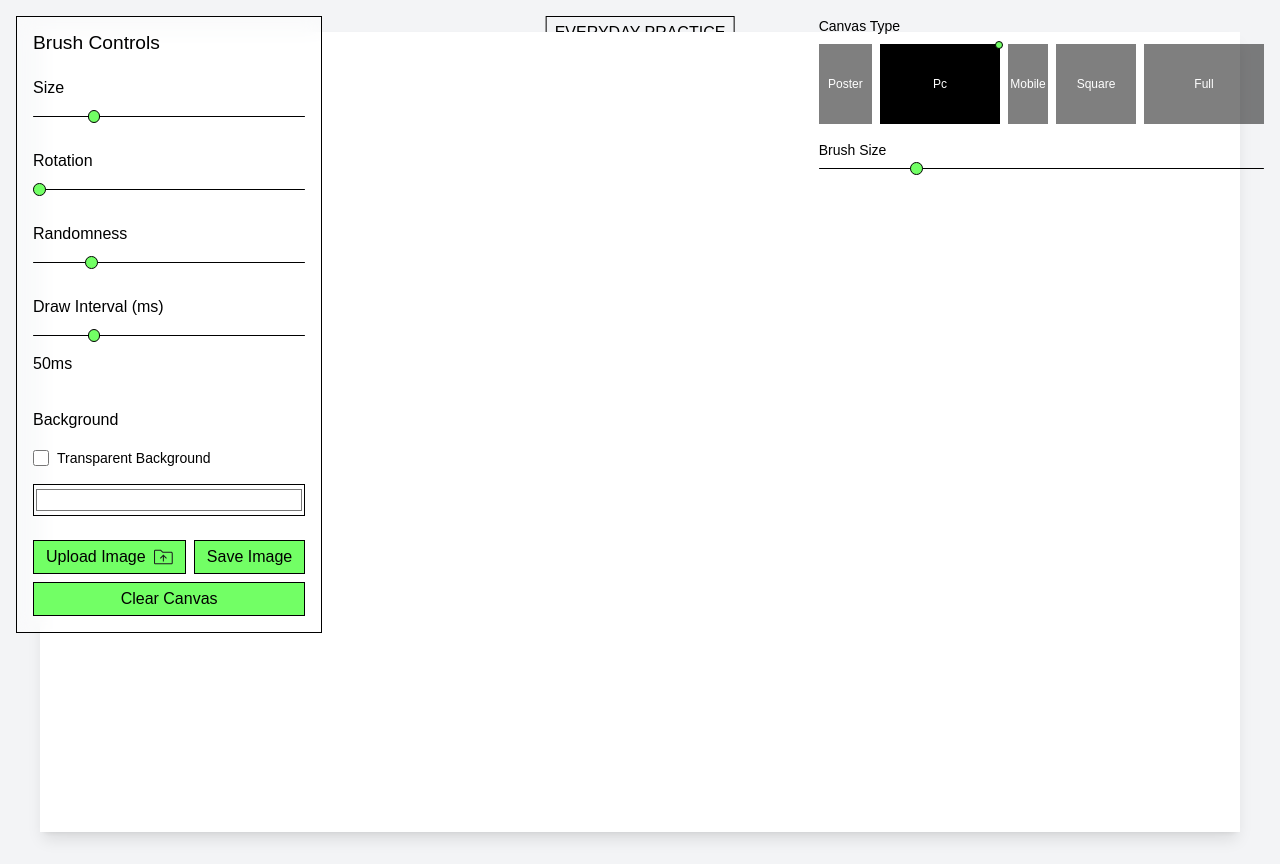
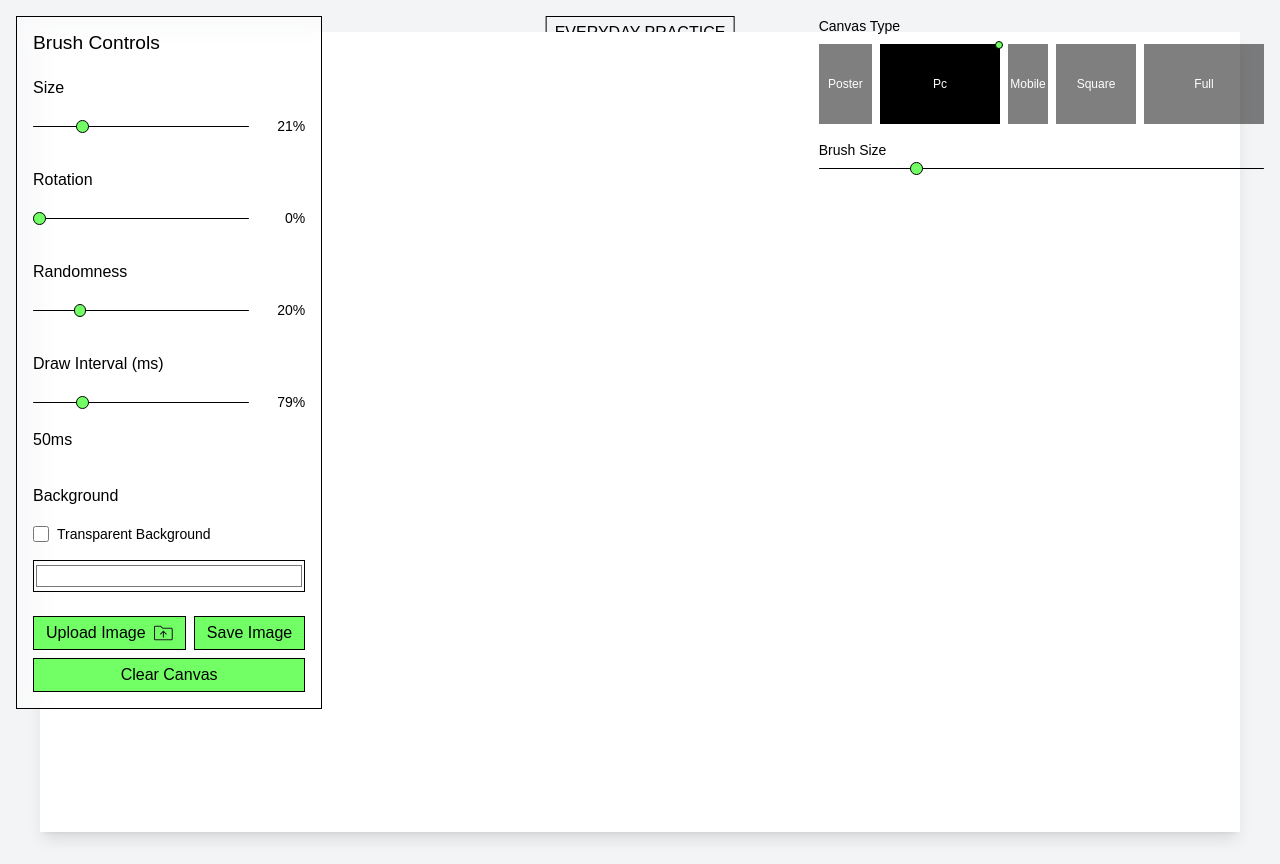
Before and after one commit to shinnjiwoong/EO-prototype, a Next.js app: page / in a window 1280 px wide. Built offline with nearby package versions, Linux system fonts and the light colour scheme.

Commit message:
mod: 바 옆에 숫자 표시

```diff
--- a/app/brushSection/ControlPanel.tsx
+++ b/app/brushSection/ControlPanel.tsx
@@ -81,18 +81,24 @@ export default function ControlPanel({
             <div className="flex flex-col gap-8">
                 <div className="flex flex-col gap-4 w-full">
                     <label className="text-black">Size</label>
+                    <div className="flex items-center gap-2">
                         <input
                             type="range"
                             min={10}
                             max={200}
                             value={size}
                             onChange={(e) => onSizeChange(+e.target.value)}
-                        className="w-full h-[1px] bg-black rounded-lg appearance-none cursor-pointer slider"
+                            className="flex-1 h-[1px] bg-black rounded-lg appearance-none cursor-pointer slider"
                         />
+                        <span className="text-black text-sm min-w-[3rem] text-right">
+                            {Math.round(((size - 10) / (200 - 10)) * 100)}%
+                        </span>
+                    </div>
                 </div>
 
                 <div className="flex flex-col gap-4 w-full">
                     <label className="text-black">Rotation</label>
+                    <div className="flex items-center gap-2">
                         <input
                             type="range"
                             min={0}
@@ -100,33 +106,54 @@ export default function ControlPanel({
                             step={0.01}
                             value={rotation}
                             onChange={(e) => onRotationChange(+e.target.value)}
-                        className="w-full h-[1px] bg-black rounded-lg appearance-none cursor-pointer slider"
+                            className="flex-1 h-[1px] bg-black rounded-lg appearance-none cursor-pointer slider"
                         />
+                        <span className="text-black text-sm min-w-[3rem] text-right">
+                            {Math.round((rotation / 6.28) * 100)}%
+                        </span>
+                    </div>
                 </div>
 
                 <div className="flex flex-col gap-4 w-full">
                     <label className="text-black">Randomness</label>
+                    <div className="flex items-center gap-2">
                         <input
                             type="range"
                             min={0}
                             max={1}
                             step={0.01}
                             value={randomness}
-                        onChange={(e) => onRandomnessChange(+e.target.value)}
-                        className="w-full h-[1px] bg-black rounded-lg appearance-none cursor-pointer slider"
+                            onChange={(e) =>
+                                onRandomnessChange(+e.target.value)
+                            }
+                            className="flex-1 h-[1px] bg-black rounded-lg appearance-none cursor-pointer slider"
                         />
+                        <span className="text-black text-sm min-w-[3rem] text-right">
+                            {Math.round(randomness * 100)}%
+                        </span>
+                    </div>
                 </div>
 
                 <div className="flex flex-col gap-4 w-full">
                     <label className="text-black">Draw Interval (ms)</label>
+                    <div className="flex items-center gap-2">
                         <input
                             type="range"
                             min={10}
                             max={200}
                             value={drawInterval}
-                        onChange={(e) => onDrawIntervalChange(+e.target.value)}
-                        className="w-full h-[1px] bg-black rounded-lg appearance-none cursor-pointer slider"
+                            onChange={(e) =>
+                                onDrawIntervalChange(+e.target.value)
+                            }
+                            className="flex-1 h-[1px] bg-black rounded-lg appearance-none cursor-pointer slider"
                         />
+                        <span className="text-black text-sm min-w-[3rem] text-right">
+                            {Math.round(
+                                ((200 - drawInterval) / (200 - 10)) * 100
+                            )}
+                            %
+                        </span>
+                    </div>
                     <span className="text-black">{drawInterval}ms</span>
                 </div>
 
```
Lines whose indentation alone changed are shown as unchanged.
